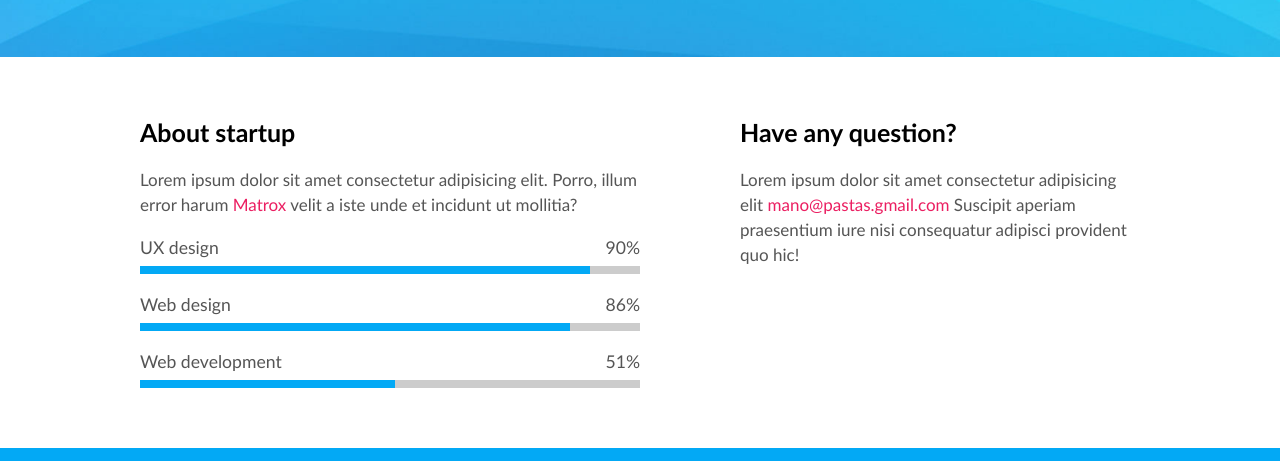
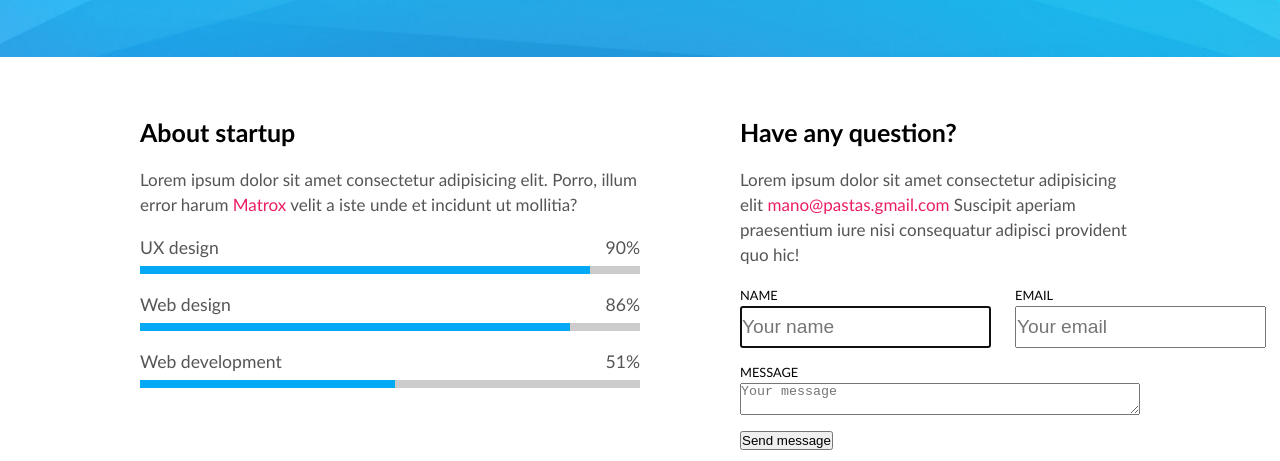
Before and after one commit to Aura-Lem/coming-soon, a website: page index.html in a window 1280 px wide. Shown: the part 743-1204 px from the top of the page. Drawn offline with Linux system fonts and the light colour scheme.

Commit message:
Form HTML and basic

```diff
--- /dev/null
+++ b/css/components/forms.css
@@ -0,0 +1,34 @@
+.form {
+    display: flex;
+    flex-direction: column;
+    gap: 1rem;
+    width: 100%;
+
+}
+
+.form .form-row {
+    display: flex;
+    gap: 1.5rem;
+}
+
+.form .form-group {
+    display: flex;
+    flex-direction: column;
+    gap: 0.2rem;
+    width: 100%;
+}
+
+.form label {
+    font-size: 0.8rem;
+    text-transform: uppercase;
+}
+
+.form input {
+    font-size: 1.2rem;
+    padding-top: 0.5rem;
+    padding-bottom: 0.5rem;
+}
+
+.form textarea {}
+
+.form button {}
--- a/index.html
+++ b/index.html
@@ -20,6 +20,7 @@
     <link rel="stylesheet" href="./css/components/clock.css">
     <link rel="stylesheet" href="./css/components/mouse.css">
     <link rel="stylesheet" href="./css/components/progress-bar.css">
+    <link rel="stylesheet" href="./css/components/forms.css">
     <!-- custom page -->
     <link rel="stylesheet" href="./css/pages/coming-soon.css">
 
@@ -90,6 +91,27 @@
             <div class="column">
                <h2 class="section-title">Have any question?</h2>
                <p class="section-description">Lorem ipsum dolor sit amet consectetur adipisicing elit <a href="mailto:mano@pastas.gmail.com">mano@pastas.gmail.com</a> Suscipit aperiam praesentium iure nisi consequatur adipisci provident quo hic!</p>
+               <form class="form">
+                  <div class="form-row">
+                     <div class="form-group">
+                        <label for="first-name">Name</label>
+                        <input id="first-name" type="text" name="name" value="" placeholder="Your name" required autofocus>
+                     </div>
+                     <div class="form-group">
+                        <label for="email">Email</label>
+                        <input id="email" type="email" name="email" value="" placeholder="Your email" required>
+                     </div>
+                  </div>
+                  <div class="form-row">
+                     <div class="form-group">
+                        <label for="message">Message</label>
+                        <textarea id="message" name="message" minlength="20" maxlength="500" placeholder="Your message" required></textarea>
+                     </div>
+                  </div>
+                  <div class="form-row">
+                      <button type="submit">Send message</button>
+                  </div>
+               </form>
             </div>
         </div>
     </main>
```
